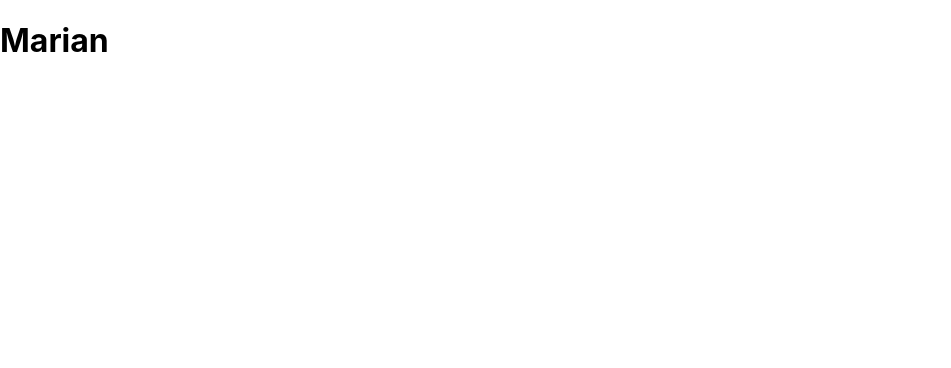
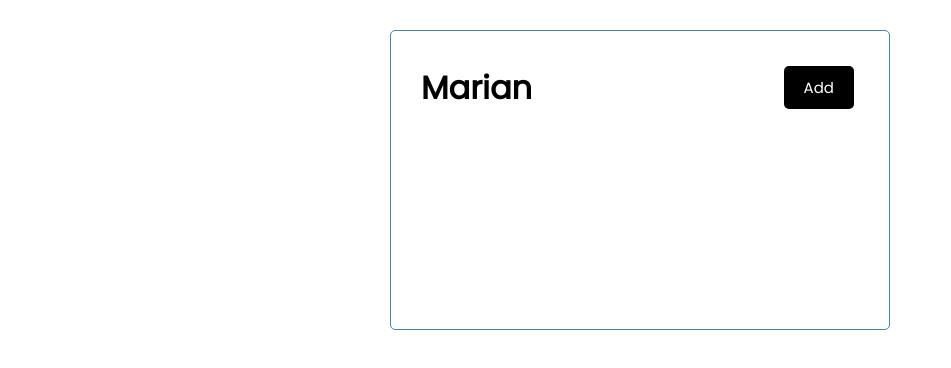
Before and after one commit to petre-marian-vaduva/React-Testing, a React (Create React App) app: page / in a window 1280 px wide. Shown: the top 368 px of the page, without its empty margins (0-951 px from the left). Built offline with nearby package versions, Linux system fonts and the light colour scheme.

Commit message:
add buton

```diff
--- a/src/components/Header.js
+++ b/src/components/Header.js
@@ -1,13 +1,14 @@
 const Header = ({title}) => {
     return (
-        <header>
+        <header className='header'>
             <h1>{title}</h1>
+            <button className='btn'>Add</button>
         </header>
     )
 }
-
-const headingStyle = {
-    color: 'red', backgroundColor: 'black'
-}
+//CSS in Js
+// const headingStyle = {
+//     color: 'red', backgroundColor: 'black'
+// }
 
 export default Header
--- a/src/index.css
+++ b/src/index.css
@@ -1,13 +1,112 @@
-body {
+@import url('https://fonts.googleapis.com/css2?family=Poppins:wght@300;400&display=swap');
+
+* {
+  box-sizing: border-box;
   margin: 0;
-  font-family: -apple-system, BlinkMacSystemFont, 'Segoe UI', 'Roboto', 'Oxygen',
-    'Ubuntu', 'Cantarell', 'Fira Sans', 'Droid Sans', 'Helvetica Neue',
-    sans-serif;
-  -webkit-font-smoothing: antialiased;
-  -moz-osx-font-smoothing: grayscale;
+  padding: 0;
 }
 
-code {
-  font-family: source-code-pro, Menlo, Monaco, Consolas, 'Courier New',
-    monospace;
+body {
+  font-family: 'Poppins', sans-serif;
 }
+
+.container {
+  max-width: 500px;
+  margin: 30px auto;
+  overflow: auto;
+  min-height: 300px;
+  border: 1px solid steelblue;
+  padding: 30px;
+  border-radius: 5px;
+}
+
+.header {
+  display: flex;
+  justify-content: space-between;
+  align-items: center;
+  margin-bottom: 20px;
+}
+
+.btn {
+  display: inline-block;
+  background: #000;
+  color: #fff;
+  border: none;
+  padding: 10px 20px;
+  margin: 5px;
+  border-radius: 5px;
+  cursor: pointer;
+  text-decoration: none;
+  font-size: 15px;
+  font-family: inherit;
+}
+
+.btn:focus {
+  outline: none;
+}
+
+.btn:active {
+  transform: scale(0.98);
+}
+
+.btn-block {
+  display: block;
+  width: 100%;
+}
+
+.task {
+  background: #f4f4f4;
+  margin: 5px;
+  padding: 10px 20px;
+  cursor: pointer;
+}
+
+.task.reminder {
+  border-left: 5px solid green;
+}
+
+.task h3 {
+  display: flex;
+  align-items: center;
+  justify-content: space-between;
+}
+
+.add-form {
+  margin-bottom: 40px;
+}
+
+.form-control {
+  margin: 20px 0;
+}
+
+.form-control label {
+  display: block;
+}
+
+.form-control input {
+  width: 100%;
+  height: 40px;
+  margin: 5px;
+  padding: 3px 7px;
+  font-size: 17px;
+}
+
+.form-control-check {
+  display: flex;
+  align-items: center;
+  justify-content: space-between;
+}
+
+.form-control-check label {
+  flex: 1;
+}
+
+.form-control-check input {
+  flex: 2;
+  height: 20px;
+}
+
+footer {
+  margin-top: 30px;
+  text-align: center;
+}
```
